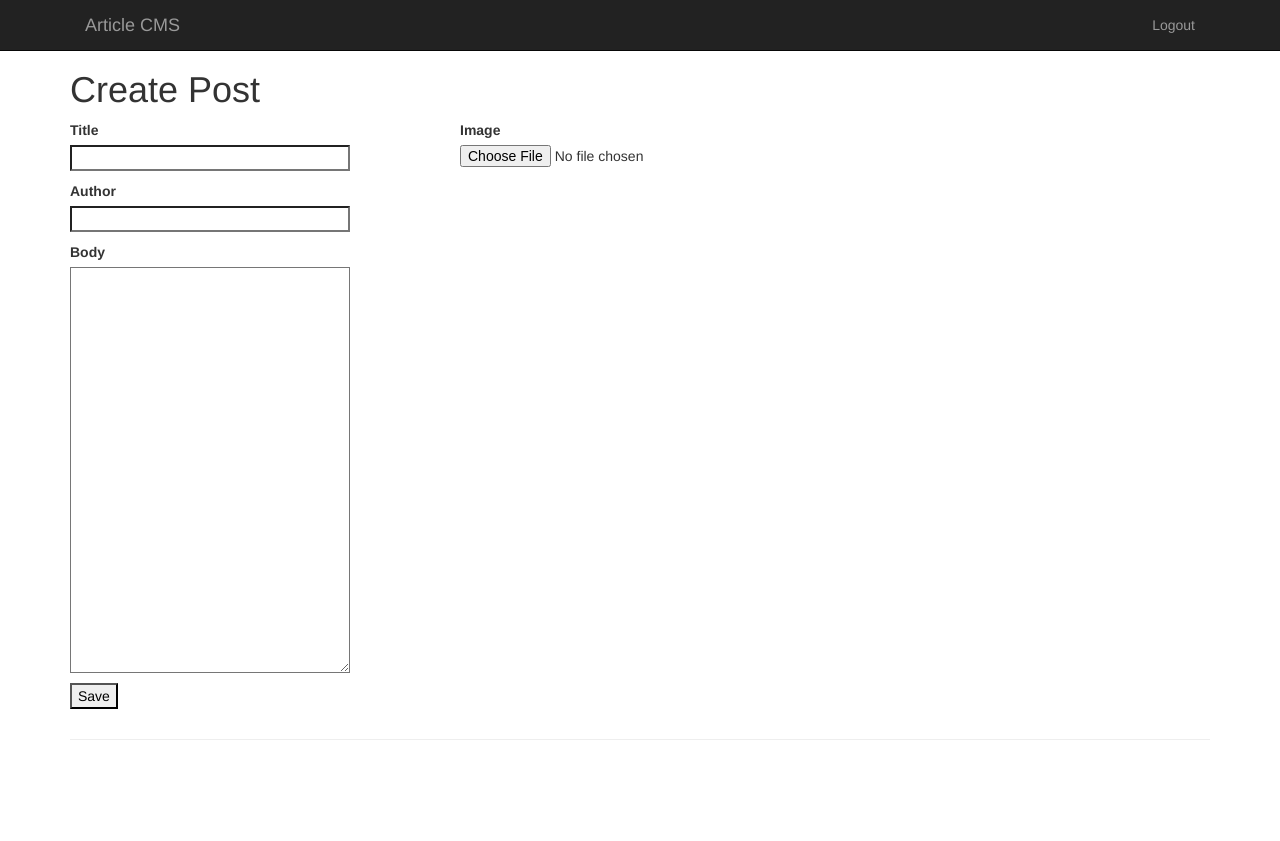
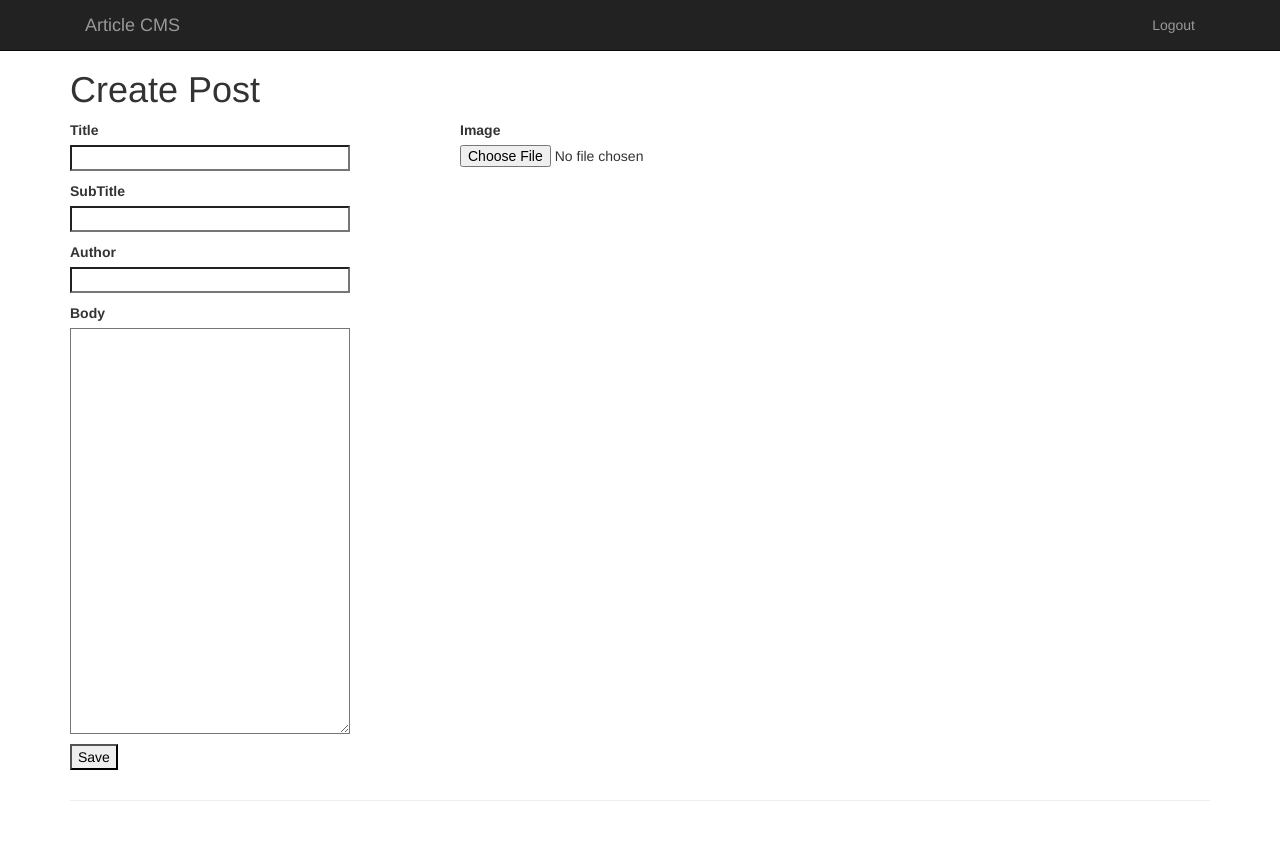
Before and after one commit to dangkhoa0108/udacity_project_1, a Flask app: page /new_post in a window 1280 px wide. Before the commit the page ends 740 px from the top, so only its background shows below. Run offline with Flask 2, Linux system fonts and the light colour scheme; a user stored in the database is signed in; some libraries are stand-ins or nearby versions.

Commit message:
Update subtitle

```diff
--- a/FlaskWebProject/forms.py
+++ b/FlaskWebProject/forms.py
@@ -13,6 +13,7 @@ class LoginForm(FlaskForm):
 
 class PostForm(FlaskForm):
     title = StringField('Title', validators=[DataRequired()])
+    sub_title = StringField('SubTitle', validators=[DataRequired()])
     author = StringField('Author', validators=[DataRequired()])
     body = TextAreaField('Body', validators=[DataRequired()])
     image_path = FileField('Image', validators=[FileAllowed(['jpg', 'png'], 'Images only!')])
--- a/FlaskWebProject/models.py
+++ b/FlaskWebProject/models.py
@@ -42,6 +42,7 @@ class Post(db.Model):
     __tablename__ = 'posts'
     id = db.Column(db.Integer, primary_key=True)
     title = db.Column(db.String(150))
+    sub_title = db.Column(db.String(150))
     author = db.Column(db.String(75))
     body = db.Column(db.String(800))
     image_path = db.Column(db.String(100))
@@ -53,6 +54,7 @@ class Post(db.Model):
 
     def save_changes(self, form, file, userId, new=False):
         self.title = form.title.data
+        self.sub_title = form.sub_title.data
         self.author = form.author.data
         self.body = form.body.data
         self.user_id = userId
--- a/FlaskWebProject/templates/index.html
+++ b/FlaskWebProject/templates/index.html
@@ -8,6 +8,7 @@
                 <tr>
                     <th scope="col">ID</th>
                     <th scope="col">Title</th>
+                    <th scope="col">SubTitle</th>
                     <th scope="col">Author</th>
                     <th scope="col">Has Image?</th>
                     <th scope="col" />
@@ -19,6 +20,7 @@
             <tr>
                 <th scope="row">{{ post.id }} </th>
                 <td>{{ post.title }}</td>
+                <td>{{ post.sub_title }}</td>
                 <td>{{ post.author }}</td>
                 <td>{{ post.image_path != None }}</td>
                 <td><a href="{{ url_for('post', id=post.id) }}">Edit Post</a></td>
--- a/FlaskWebProject/templates/post.html
+++ b/FlaskWebProject/templates/post.html
@@ -10,6 +10,13 @@
                 {{ form.title.label }}<br>
                 {{ form.title(size=64) }}
                 {% for error in form.title.errors %}
+                <span style="color: red;">[{{ error }}]</span>
+                {% endfor %}
+            </p>
+            <p>
+                {{ form.sub_title.label }}<br>
+                {{ form.sub_title(size=64) }}
+                {% for error in form.sub_title.errors %}
                 <span style="color: red;">[{{ error }}]</span>
                 {% endfor %}
             </p>
--- a/sql_scripts/posts-table-init.sql
+++ b/sql_scripts/posts-table-init.sql
@@ -1,6 +1,7 @@
 CREATE TABLE POSTS(
     id INT NOT NULL IDENTITY(1, 1),
     title VARCHAR(150) NOT NULL,
+    sub_title VARCHAR(150) NOT NULL,
     author VARCHAR(75) NOT NULL,
 	body VARCHAR(800) NOT NULL,
 	image_path VARCHAR(100) NULL,
@@ -10,9 +11,10 @@ CREATE TABLE POSTS(
 	FOREIGN KEY (user_id) REFERENCES users(id)
 );
 
-INSERT INTO dbo.posts (title, author, body, user_id)
+INSERT INTO dbo.posts (title, sub_title, author, body, user_id)
 VALUES (
     'Lorem ipsum dolor sit amet',
+    'This is subtitle',
     'John Smith',
     'Proin sit amet mi ornare, ultrices augue quis, facilisis tellus. Quisque neque dui, tincidunt sed volutpat quis, maximus sed est. Sed justo orci, rhoncus ac nulla eu, rhoncus luctus justo. Etiam maximus, felis eu varius fermentum, libero orci egestas purus, id condimentum mauris orci nec nibh. Vivamus risus ipsum, semper vel nibh in, suscipit commodo massa. Suspendisse non velit vitae neque condimentum viverra vel eget enim. Vestibulum ante ipsum primis in faucibus orci luctus et ultrices posuere cubilia Curae; Vivamus fermentum sagittis ligula et fringilla. Aenean nec lacinia lacus.',
     1
```
